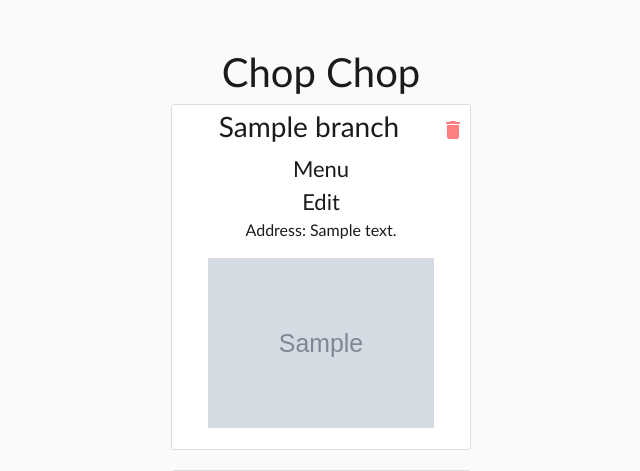
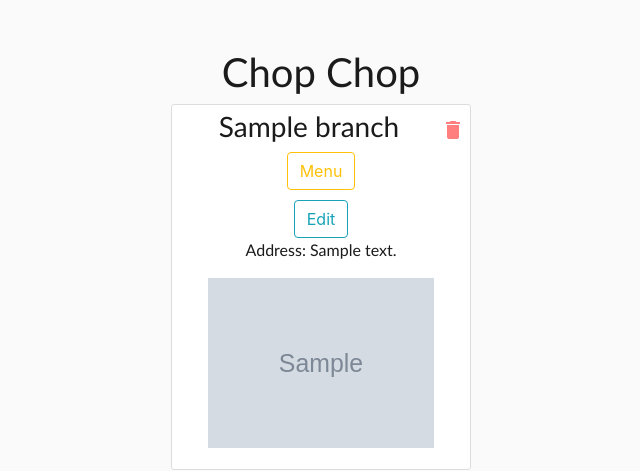
Before and after one commit to omerg864/ChopChopDjango, a Django app: page / in a window 1280 px wide. Shown: the part 76-547 px from the top of the page, without its empty margins (319-959 px from the left). Run offline with Django 3.2, Linux system fonts and the light colour scheme; a user stored in the database is signed in; tables that the repository leaves empty hold one stand-in row (values such as "Sample post"); grey boxes marked "Sample" are stand-in pictures; some libraries are stand-ins or nearby versions.

Commit message:
menu button

```diff
--- a/chopchop/templates/home.html
+++ b/chopchop/templates/home.html
@@ -15,17 +15,17 @@
         </button>
         {% endif %}
         <h3>{{ branch.name }}</h3>
-        <a href="{% url 'menu' branch.slug branch.id %}">Menu</a>
+        <button type="submit" name="menu" value="{{ branch.id }}" class="btn btn-outline-warning">Menu</button>
         {% if request.user.is_authenticated %}
-        <div>
-        <a href="{% url 'edit' branch.slug branch.id %}">Edit</a>
+        <div style="margin-top: 10px">
+        <button type="submit" name="edit" value="{{ branch.id }}" class="btn btn-outline-info">Edit</button>
     </div>
         {% endif %}
             {% if branch.address != "" %}
             <p>Address: {{ branch.address }}</p>
             {% endif %}
         {% if branch.picture != "" %}
-        <p><img class="item_img" alt="Nice Place" src="{{ branch.picture }}"></p>
+        <p><a href="{% url 'menu' branch.slug branch.id %}"><img class="item_img" alt="Nice Place" src="{{ branch.picture }}"></a></p>
         {% endif %}
         </div>
     </form>
--- a/chopchop/views.py
+++ b/chopchop/views.py
@@ -9,6 +9,7 @@ from decimal import *
 from django.contrib.auth.mixins import LoginRequiredMixin
 from django.contrib import messages
 from django.http import HttpResponseRedirect
+from django.shortcuts import redirect
 # Create your views here.
 
 
@@ -27,6 +28,14 @@ def home(request):
             Branch.objects.create(name=name, address=address, picture=picture_url)
             messages.success(request, 'Added New Branch')
             return HttpResponseRedirect(request.path_info)
+        elif 'menu' in request.POST:
+            branch_id = request.POST.get('menu')
+            branch = Branch.objects.get(id=branch_id)
+            return redirect('menu', branch.slug, branch.id)
+        elif 'edit' in request.POST:
+            branch_id = request.POST.get('edit')
+            branch = Branch.objects.get(id=branch_id)
+            return redirect('edit', branch.slug, branch.id)
         else:
             branch_id = request.POST.get("delete-branch")
             branches.filter(id=branch_id).delete()
```
